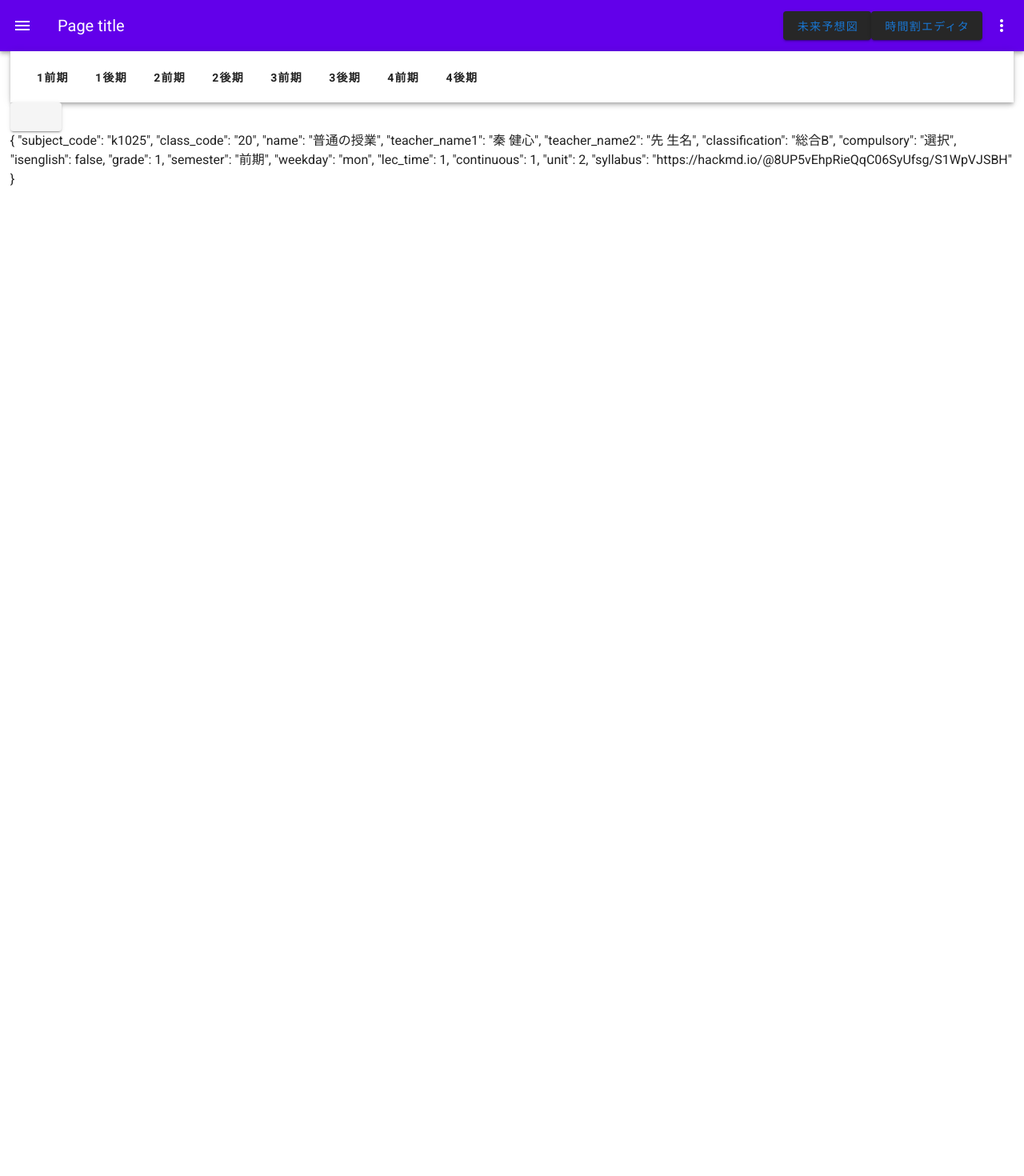
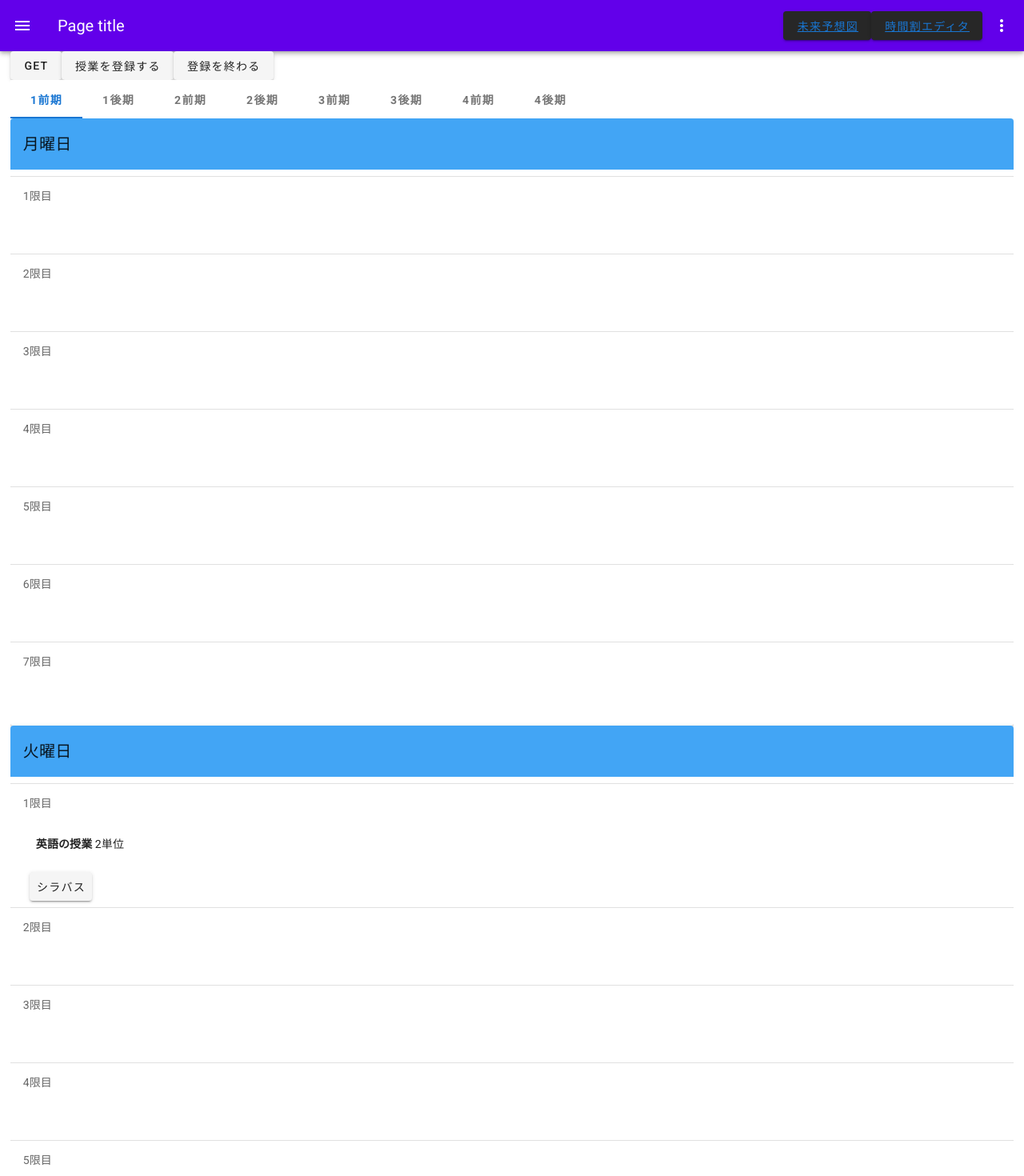
Before and after one commit to SystemEngineeringTeam/koukaten2019_front_vuetify, a Vue app: page /ClassSchedule in a window 1280 px wide. Shown: the top 1470 px of the page at 80% size. Before the commit the page ends 800 px from the top, so only its background shows below. Built offline with nearby package versions, Linux system fonts and the light colour scheme.

Commit message:
一進一退な感じ、時間割表示はできるようになった

```diff
--- a/package.json
+++ b/package.json
@@ -9,7 +9,6 @@
   },
   "dependencies": {
     "axios": "^0.19.0",
-    "bootstrap-vue": "^2.0.0-rc.28",
     "core-js": "^2.6.5",
     "vue": "^2.6.10",
     "vue-router": "^3.1.3",
--- a/src/components/ClassSchedule/TimeTableCell.vue
+++ b/src/components/ClassSchedule/TimeTableCell.vue
@@ -1,15 +1,15 @@
 <template>
     <div>
+        <div v-if="lecture==null">
+            <div> </div>
+        </div>
 
-        <b>{{now['name']}}</b>
-        <br>
-        {{now["type"]}}  {{now["credit"]}}単位
-        <br>
-        {{now["teacher1"]}}
-        <!--<template v-if="now['teacher2']"> 他</template>-->
-        <br>
-        <!--<v-icon>mdi-help</v-icon>-->
-        <a :href="now['syllabus']" target="_blank">シラバス</a>
+        <div v-else>
+            <v-card-text><b>{{lecture['name']}}</b> {{lecture["unit"]}}単位</v-card-text>
+            <v-card-actions>
+                <v-btn :href="lecture['syllabus']" target="_blank">シラバス</v-btn>
+            </v-card-actions>
+        </div>
 
     </div>
 </template>
@@ -19,21 +19,23 @@
     export default {
         name: "TimeTableCell",
         props: [
-            'now',
+            'lecture',
         ],
     }
 </script>
 
 <style scoped>
-    .height100{
+    .height100 {
         height: 100%;
     }
-    .register_button{
+
+    .register_button {
         width: 100%;
         height: 100%;
         padding: 5%;
     }
-    .pickup_button{
+
+    .pickup_button {
         border: none;
         outline: none;
         /*appearance: none;*/
--- a/src/components/ClassSchedule/TimeTableEditor.vue
+++ b/src/components/ClassSchedule/TimeTableEditor.vue
@@ -1,76 +1,109 @@
 <template>
     <div>
-        <table class="table table-bordered">
-            <thead class="thead-dark">
-            <tr>
-                <th scope="col">
-                    <template v-if="grade == 'year1'">1</template>
-                    <template v-else-if="grade == 'year2'">2</template>
-                    <template v-else-if="grade == 'year3'">3</template>
-                    <template v-else>4</template>
-                    <template v-if="semester == 'first'">前期</template>
-                    <template v-else>後期</template>
-                </th>
-                <th scope="col">月</th>
-                <th scope="col">火</th>
-                <th scope="col">水</th>
-                <th scope="col">木</th>
-                <th scope="col">金</th>
-            </tr>
-            </thead>
-            <tbody>
-            <tr v-for="(classes,piriod) in timetable_now['mon']">
-                <th>{{piriod}}</th>
-                <td v-for="(piriods, day) in timetable_now">
-                    <!--<div>-->
-                    <!--{{timetable_editor[day][piriod] !== null}}-->
-                    <!--</div>-->
-                    <TimeTableButton
-                            v-if="timetable_editor[day][piriod] !== null"
-                            :modal_id=grade+semester+day+piriod
-                            :now="piriods[piriod]"
-                            :data_list="timetable_editor[day][piriod]"
-                            :day="day"
-                            :time="piriod"
-                            v-on:set_data="set_index_data"
-                    ></TimeTableButton>
-                </td>
-            </tr>
+        <!--<table class="table table-bordered">-->
+        <!--<thead class="thead-dark">-->
+        <!--<tr>-->
+        <!--<th scope="col">-->
+        <!--<template v-if="grade == 'year1'">1</template>-->
+        <!--<template v-else-if="grade == 'year2'">2</template>-->
+        <!--<template v-else-if="grade == 'year3'">3</template>-->
+        <!--<template v-else>4</template>-->
+        <!--<br>-->
+        <!--<template v-if="semester == 'first'">前期</template>-->
+        <!--<template v-else>後期</template>-->
+        <!--</th>-->
+        <!--<th scope="col">月</th>-->
+        <!--<th scope="col">火</th>-->
+        <!--<th scope="col">水</th>-->
+        <!--<th scope="col">木</th>-->
+        <!--<th scope="col">金</th>-->
+        <!--</tr>-->
+        <!--</thead>-->
+        <!--<tbody>-->
+        <!--<tr v-for="(classes,day) in timetable_now['mon']">-->
+        <!--<th>{{day.slice(0,1)}}</th>-->
+        <!--<td v-for="piriods in timetable_now">-->
+        <!--<TimeTableCell v-if="piriods[day] != null" :now="piriods[day]"></TimeTableCell>-->
+        <!--</td>-->
+        <!--</tr>-->
 
-            </tbody>
-        </table>
+        <!--</tbody>-->
+        <!--</table>-->
+
+
+        <!--<v-expansion-panels>-->
+        <!--<v-expansion-panel v-for="(day,i) in weekdays" :key="i">-->
+        <!--<v-expansion-panel-header>{{day}}</v-expansion-panel-header>-->
+        <!--<v-expansion-panel-content>-->
+        <!--&lt;!&ndash;<template v-for="(time, i) in 7">&ndash;&gt;-->
+        <!--<v-card max-width="344" class="mx-auto">-->
+        <!--<v-card-title>I'm a title</v-card-title>-->
+        <!--<v-card-text>I'm card text</v-card-text>-->
+        <!--<v-card-actions>-->
+        <!--<v-btn text>Click</v-btn>-->
+        <!--</v-card-actions>-->
+        <!--</v-card>-->
+        <!--&lt;!&ndash;</template>&ndash;&gt;-->
+        <!--</v-expansion-panel-content>-->
+        <!--</v-expansion-panel>-->
+        <!--</v-expansion-panels>-->
+
+
+        <template v-for="(day, i) in weekdays">
+            <v-card>
+                <v-card-title class="blue lighten-1">{{days_name[i]}}曜日</v-card-title>
+
+                <v-list>
+                    <template v-for="time in 7">
+                        <v-divider></v-divider>
+                        <v-subheader>{{time}}限目</v-subheader>
+                        <v-list-item>
+                            <TimeTableCell v-if="now" :lecture="get_one_lecture(now, day, time)"></TimeTableCell>
+                        </v-list-item>
+
+                    </template>
+                </v-list>
+
+
+            </v-card>
+        </template>
     </div>
 
 
 </template>
 
 <script>
-    import TimeTableButton from "./TimeTableButton";
+    import TimeTableCell from "./TimeTableCell";
 
     export default {
         name: "TimeTableEditor",
-        components: {
-            TimeTableButton,
-        },
-        props: ['grade', 'semester', 'timetable_now', 'timetable_editor', 'store'],
-        methods: {
-            set_index_data: function (data) {
-                this.$emit(
-                    'set',
-                    {
-                        now: data['now'],
-                        grade: this.grade,
-                        semester: this.semester,
-                        day: data['day'],
-                        time: data['time']
-                    }
-                )
+        data() {
+            return {
+                weekdays: ['mon', 'tue', 'wed', 'thu', 'fry'],
+                days_name: ['月', '火', '水', '木', '金']
             }
         },
+        components: {
+            TimeTableCell,
+        },
+        props: ['now', 'is_show'],
+        methods: {
+            get_one_lecture(lectures, day, time) {
+                let c;
+                lectures.forEach(function (obj) {
+                    if (obj.weekday === day && obj.lec_time === time) {
+                        c = obj;
+                    }
+                });
+                return c;
+            },
+        }
     }
 </script>
 
 <style scoped>
+
+
     table {
         height: 100%;
     }
--- a/src/components/ClassSchedule/TimeTableShow.vue
+++ b/src/components/ClassSchedule/TimeTableShow.vue
@@ -29,12 +29,43 @@
 
         <!--</tbody>-->
         <!--</table>-->
-        {{now[0]}}
-        <template v-for="n in now">
-            <template v-for="day in weekdays">
-                <!--{{n}}-->
-                <!--<h3 v-if="now[]"></h3>-->
-            </template>
+
+
+        <!--<v-expansion-panels>-->
+        <!--<v-expansion-panel v-for="(day,i) in weekdays" :key="i">-->
+        <!--<v-expansion-panel-header>{{day}}</v-expansion-panel-header>-->
+        <!--<v-expansion-panel-content>-->
+        <!--&lt;!&ndash;<template v-for="(time, i) in 7">&ndash;&gt;-->
+        <!--<v-card max-width="344" class="mx-auto">-->
+        <!--<v-card-title>I'm a title</v-card-title>-->
+        <!--<v-card-text>I'm card text</v-card-text>-->
+        <!--<v-card-actions>-->
+        <!--<v-btn text>Click</v-btn>-->
+        <!--</v-card-actions>-->
+        <!--</v-card>-->
+        <!--&lt;!&ndash;</template>&ndash;&gt;-->
+        <!--</v-expansion-panel-content>-->
+        <!--</v-expansion-panel>-->
+        <!--</v-expansion-panels>-->
+
+
+        <template v-for="(day, i) in weekdays">
+            <v-card>
+                <v-card-title class="blue lighten-1">{{days_name[i]}}曜日</v-card-title>
+
+                <v-list>
+                    <template v-for="time in 7">
+                        <v-divider></v-divider>
+                        <v-subheader>{{time}}限目</v-subheader>
+                        <v-list-item>
+                            <TimeTableCell v-if="now" :lecture="get_one_lecture(now, day, time)"></TimeTableCell>
+                        </v-list-item>
+
+                    </template>
+                </v-list>
+
+
+            </v-card>
         </template>
     </div>
 
@@ -49,12 +80,24 @@
         data() {
             return {
                 weekdays: ['mon', 'tue', 'wed', 'thu', 'fry'],
+                days_name: ['月', '火', '水', '木', '金']
             }
         },
         components: {
             TimeTableCell,
         },
-        props: ['now'],
+        props: ['now', 'is_show'],
+        methods: {
+            get_one_lecture(lectures, day, time) {
+                let c;
+                lectures.forEach(function (obj) {
+                    if (obj.weekday === day && obj.lec_time === time) {
+                        c = obj;
+                    }
+                });
+                return c;
+            },
+        }
     }
 </script>
 
--- a/src/main.js
+++ b/src/main.js
@@ -2,11 +2,6 @@ import Vue from 'vue'
 import App from './App.vue'
 import router from './router'
 import vuetify from './plugins/vuetify';
-
-import BootstrapVue from 'bootstrap-vue'
-import 'bootstrap/dist/css/bootstrap.css'
-import 'bootstrap-vue/dist/bootstrap-vue.css'
-Vue.use(BootstrapVue)
 
 Vue.config.productionTip = false
 
--- a/src/pages/ClassSchedule.vue
+++ b/src/pages/ClassSchedule.vue
@@ -1,27 +1,52 @@
 <template>
     <div class="wrapper">
-        <v-toolbar>
-            <v-toolbar-items>
-                <template v-for="grade in grades">
-                    <v-btn text v-for="semester in semesters" v-on:click="set_grade(grade); set_semester(semester)"><b>{{grade}}{{semester}}</b></v-btn>
-                </template>
-            </v-toolbar-items>
-        </v-toolbar>
 
-        <v-btn v-on:click="get_now()"></v-btn>
+        <v-btn v-on:click="get_now()">GET</v-btn>
+        <v-btn v-on:click="is_show = false"> 授業を登録する</v-btn>
+        <v-btn v-on:click="is_show = true"> 登録を終わる</v-btn>
 
-        <template v-for="grade in grades">
-            <template v-for="semester in semesters">
-                <TimeTableShow v-if="grade == looking_grade && semester == looking_semester" :now="get_grade_half_lecture(timetable_now, grade, semester)"></TimeTableShow>
+        <v-tabs v-model="tabs">
+            <v-tab v-for="timetable in timetables" :key="timetable.id"><b>{{timetable.grade}}{{timetable.semester}}</b>
+            </v-tab>
+        </v-tabs>
+        <v-tabs-items v-model="tabs">
+            <v-tab-item v-for="timetable in timetables" :key="timetable.id">
+                <TimeTableShow v-if="is_show "
+                               :now="get_grade_half_lecture(timetable_now, timetable.grade, timetable.semester)"></TimeTableShow>
 
-                <!--<TimeTableEditor-->
-                <!--v-show="!is_show && f_grade === grade && f_semester === semester"-->
-                <!--v-on:set="set_now"-->
-                <!--:grade="f_grade" :semester="f_semester"-->
-                <!--:timetable_now="a_semester_now"-->
-                <!--:timetable_editor="timetable_editor[f_grade][f_semester]"></TimeTableEditor>-->
-            </template>
-        </template>
+                <TimeTableEditor v-if="!is_show"
+                                 :now="get_grade_half_lecture(timetable_now, timetable.grade, timetable.semester)"></TimeTableEditor>
+            </v-tab-item>
+        </v-tabs-items>
+
+        <!--<template v-for="grade in grades">-->
+            <!--<template v-for="semester in semesters">-->
+                <!--<TimeTableShow v-if="is_show && grade == looking_grade && semester == looking_semester"-->
+                               <!--:now="get_grade_half_lecture(timetable_now, grade, semester)"></TimeTableShow>-->
+
+                <!--<TimeTableEditor v-if="!is_show && grade == looking_grade && semester == looking_semester"-->
+                                 <!--:now="get_grade_half_lecture(timetable_now, grade, semester)"></TimeTableEditor>-->
+
+                <!--&lt;!&ndash;<TimeTableEditor&ndash;&gt;-->
+                <!--&lt;!&ndash;v-show="!is_show && f_grade === grade && f_semester === semester"&ndash;&gt;-->
+                <!--&lt;!&ndash;v-on:set="set_now"&ndash;&gt;-->
+                <!--&lt;!&ndash;:grade="f_grade" :semester="f_semester"&ndash;&gt;-->
+                <!--&lt;!&ndash;:timetable_now="a_semester_now"&ndash;&gt;-->
+                <!--&lt;!&ndash;:timetable_editor="timetable_editor[f_grade][f_semester]"></TimeTableEditor>&ndash;&gt;-->
+            <!--</template>-->
+        <!--</template>-->
+
+        <!--<v-expansion-panels>-->
+        <!--<v-expansion-panel-->
+        <!--v-for="(item,i) in 5"-->
+        <!--:key="i"-->
+        <!--&gt;-->
+        <!--<v-expansion-panel-header>月曜</v-expansion-panel-header>-->
+        <!--<v-expansion-panel-content>-->
+        <!--Ut enim ad minim veniam, quis nostrud exercitation ullamco laboris nisi ut aliquip ex ea commodo consequat.-->
+        <!--</v-expansion-panel-content>-->
+        <!--</v-expansion-panel>-->
+        <!--</v-expansion-panels>-->
 
         <!--{{timetable}}-->
         <!--{{timetable_now}}-->
@@ -47,11 +72,12 @@
 
     import TimeTableShow from "../components/ClassSchedule/TimeTableShow";
     // import CreditCalculator from "../components/ClassSchedule/CreditCalculator";
-    // import TimeTableEditor from "../components/ClassSchedule/TimeTableEditor";
+    import TimeTableEditor from "../components/ClassSchedule/TimeTableEditor";
 
     export default {
         data() {
             return {
+                tabs: null,
                 user: 1,
                 is_show: true,
                 looking_grade: 1,
@@ -59,6 +85,12 @@
                 major: "kk",
                 grades: [1, 2, 3, 4],
                 semesters: ['前期', '後期'],
+                timetables: [
+                    {grade: 1, semester: '前期'}, {grade: 1, semester: '後期'},
+                    {grade: 2, semester: '前期'}, {grade: 2, semester: '後期'},
+                    {grade: 3, semester: '前期'}, {grade: 3, semester: '後期'},
+                    {grade: 4, semester: '前期'}, {grade: 4, semester: '後期'},
+                ],
                 timetable_now: [
                     {
                         "subject_code": "k1025",
@@ -69,7 +101,7 @@
                         "classification": "総合B",
                         "compulsory": "選択",
                         "isenglish": false,
-                        "grade": 1,
+                        "grade": 2,
                         "semester": "前期",
                         "weekday": "mon",
                         "lec_time": 1,
@@ -205,6 +237,7 @@
         },
         components: {
             TimeTableShow,
+            TimeTableEditor,
         },
         created() {
             // // Json取得
```
Also changed, not shown: 1 other file (tests, documents, lock files or other folders).
